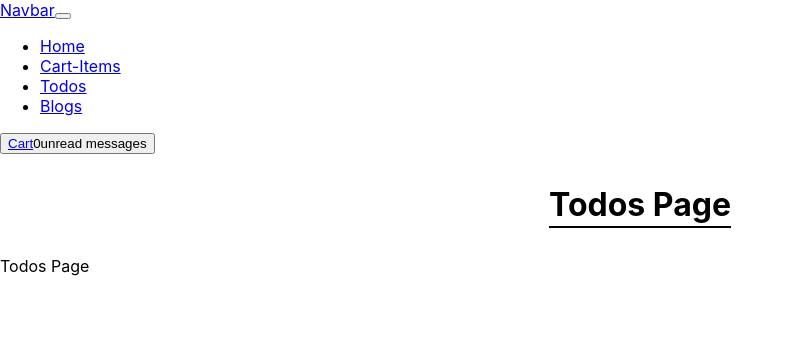
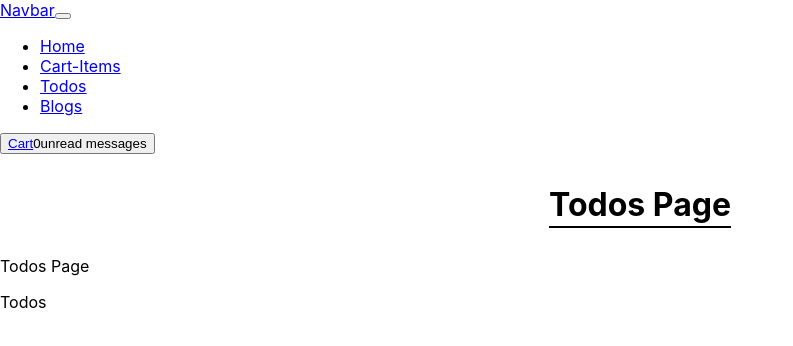
Before and after one commit to Nabeel-bhatti/context-project, a React (Create React App) app: page /todos in a window 1280 px wide. Shown: the top 346 px of the page, without its empty margins (0-793 px from the left). Built offline with nearby package versions, Linux system fonts and the light colour scheme; the HTML template or start-up script is replaced by a standard one.

Commit message:
add new paragraph

```diff
--- a/src/components/todos.jsx
+++ b/src/components/todos.jsx
@@ -8,6 +8,7 @@ function Todos() {
     <div>
       <h1>Todos Page</h1>
       <p>Todos Page</p>
+      <p>Todos</p>
       <div className="todos-main">
         {todosItems.map((item) => (
           <div className="todo-main-box" key={item.id}>
```
